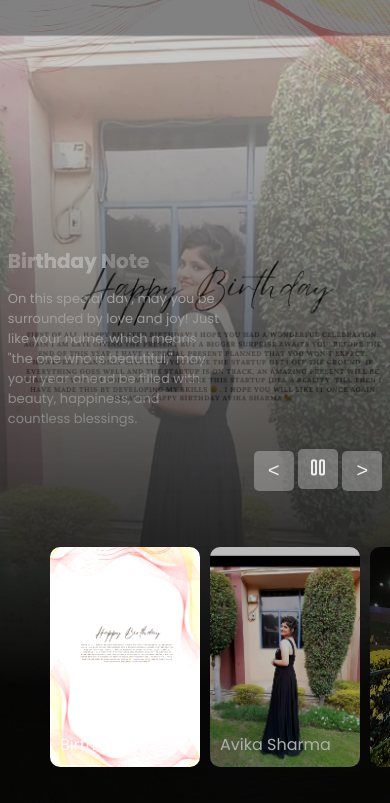
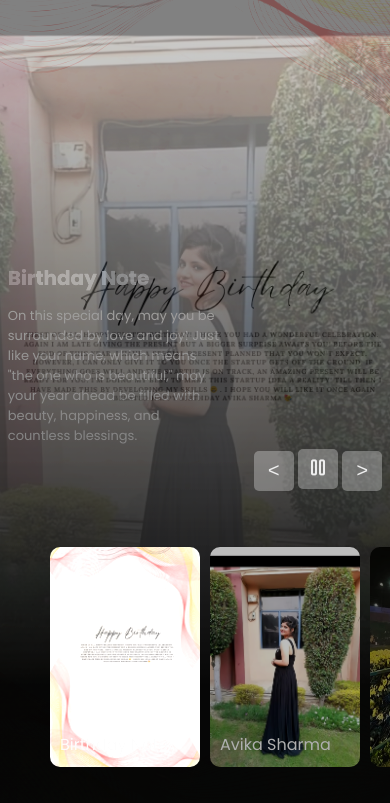
Before and after one commit to bhavya3158/avikabirthday, a plain HTML site: page index.html in a window 390 px wide. Shown: the part 41-844 px from the top of the page. Drawn offline with Linux system fonts and the light colour scheme.

Commit message:
Update style.css

```diff
--- a/style.css
+++ b/style.css
@@ -186,7 +186,7 @@ header .menu{
     .slider .list .item .content{
         position: absolute;
         left: 2%;
-        top: 34%;
+        top: 36%;
         width: 400px;
         max-width: 55%;
         z-index: 1;
```
